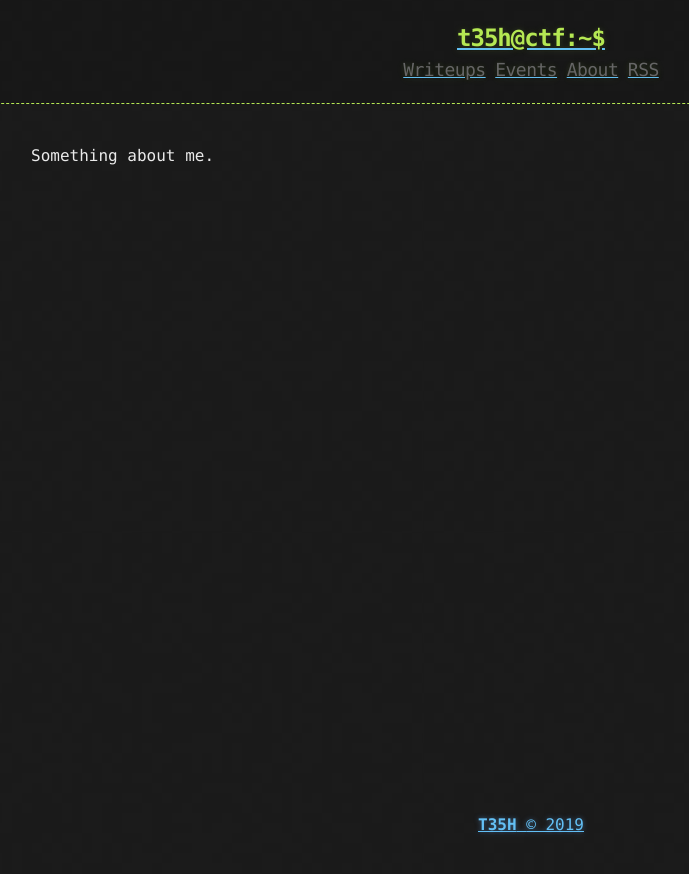
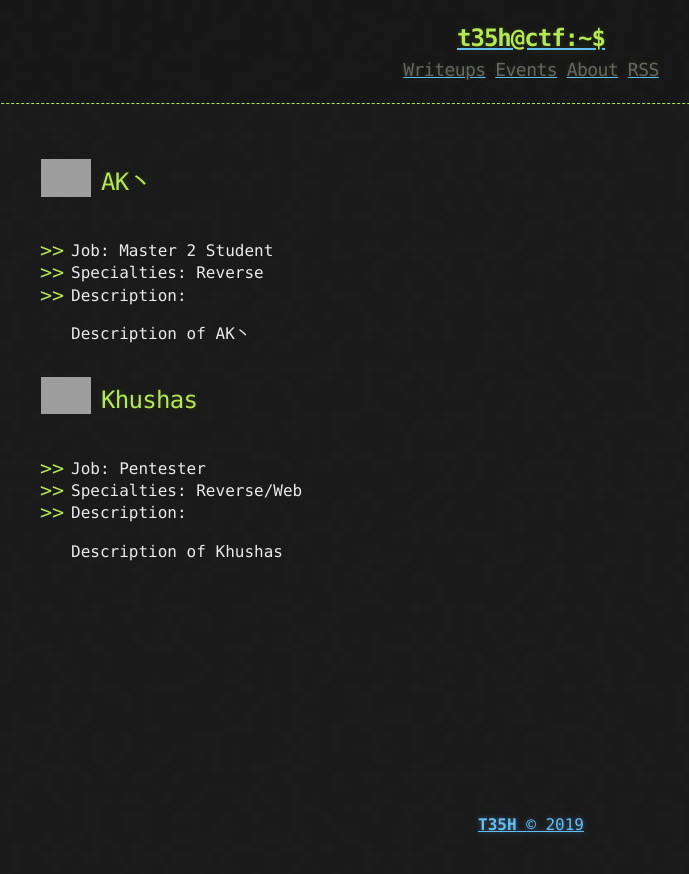
Before and after one commit to team-t35h/team-t35h.github.io, a Jekyll site: the page built from about.md, in a window 1280 px wide. Shown: the top 874 px of the page, without its empty margins (109-798 px from the left). Built offline with Jekyll 4.4.1, drawn with Linux system fonts in a browser that asks for light colours; grey boxes are pictures that could not be loaded.

Commit message:
Add/Update about page using a jekyll collection titled members

```diff
--- a/_config.yml
+++ b/_config.yml
@@ -21,6 +21,9 @@ defaults:
     values:
       layout: "post"
 
+collections:
+  - members
+
 future: true
 plugins:
   - jekyll-seo-tag
--- a/about.md
+++ b/about.md
@@ -2,5 +2,16 @@
 layout: page
 title: About
 ---
-
-Something about me.
+<section>
+  {% for member in site.members %}
+    <div>
+      <img class="about_logo" src="{{ member.logo }}" />
+      <h2 class="about_title">{{ member.name }}</h2>
+    </div>
+    <ul>
+      <li>Job: {{ member.job }}</li>
+      <li>Specialties: {{ member.specialties }}</li>
+      <li>Description: {{ member.content | markdownify }}</li>
+    </ul>
+  {% endfor %}
+</section>
```
Also changed, not shown: _members/ak.md (added, +7 -0 lines), _members/khushas.md (added, +7 -0 lines).
